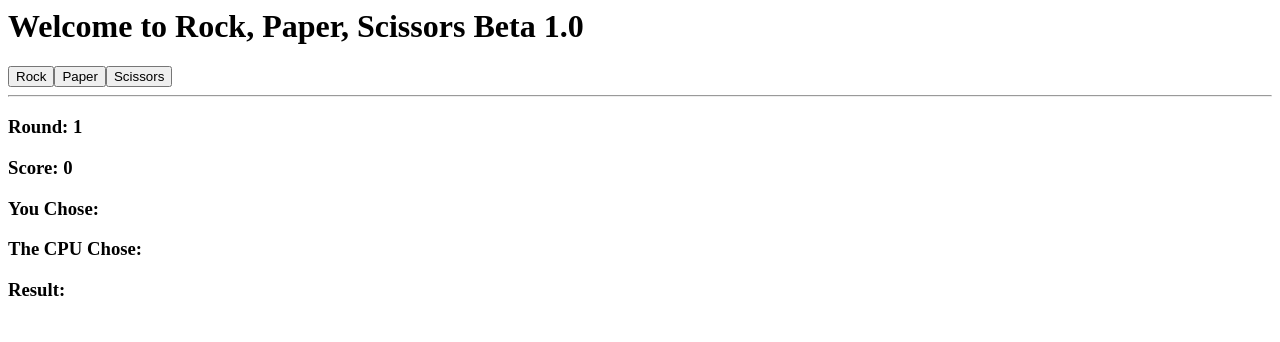
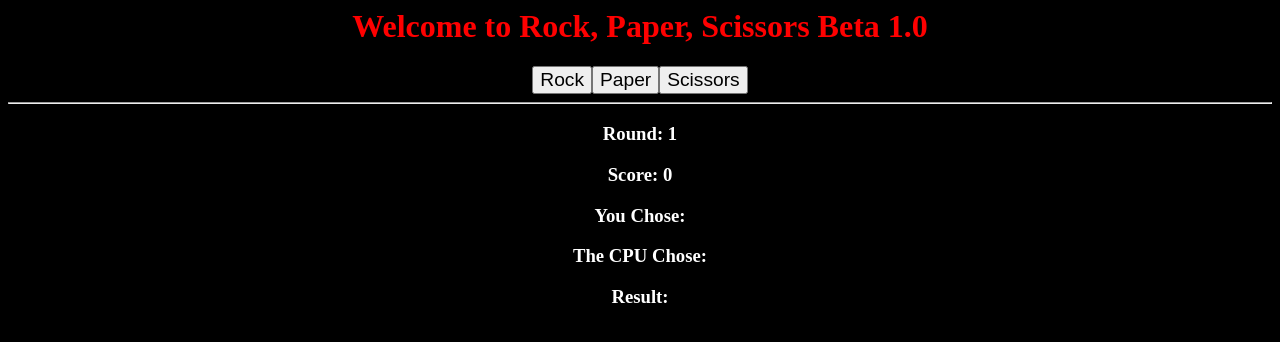
Before and after one commit to w27y/rock, a website: page index.html in a window 1280 px wide. Drawn offline with Linux system fonts and the light colour scheme.

Commit message:
All Centered

```diff
--- a/index.html
+++ b/index.html
@@ -1,7 +1,18 @@
 <html>
 <body>
+<style>
+    body {background-color: black;}
+    h1 {color: red;}
+    h3 {color: white;}
+    h1, h3 {text-align: center;}
+    .buttonGroup {text-align: center;
+    width: auto;
+    height: auto;
+    }
+    button {font-size: larger;}
+</style>
 <h1>Welcome to Rock, Paper, Scissors Beta 1.0</h1>
-<div style="text-align: center;"></div><button id="rockButton" type="button">Rock</button><button id="paperButton" type="button">Paper</button><button id="scissorsButton" type="button">Scissors</button></div>
+<div class="buttonGroup"><button id="rockButton" type="button">Rock</button><button id="paperButton" type="button">Paper</button><button id="scissorsButton" type="button">Scissors</button></div>
 <hr>
 <h3>Round:  <a id="round">1</a></h3>
 <h3>Score:  <a id="score">0</a></h3>
```
Also changed, not shown: 1 other file.
